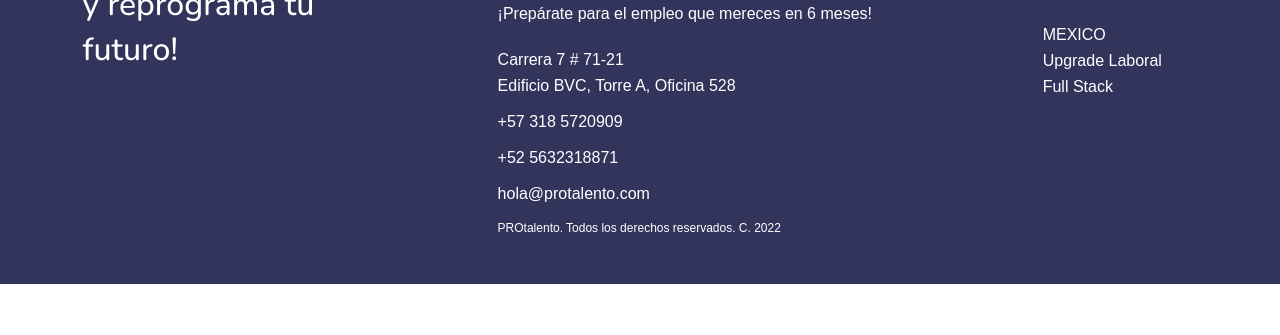
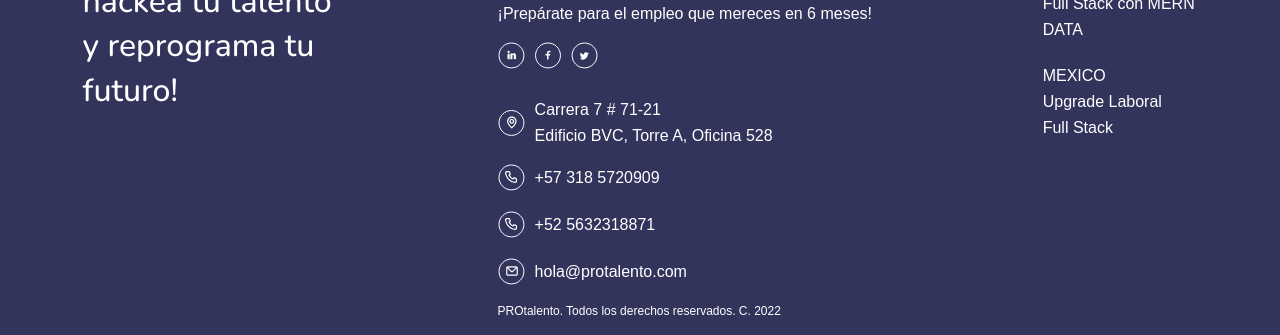
Before and after one commit to Antsar87/featureHome, a plain HTML site: page index.html in a window 1280 px wide. Shown: the part 8481-8816 px from the top of the page. Before the commit the page ends 8765 px from the top, so only its background shows below. Drawn offline with nearby package versions, Linux system fonts and the light colour scheme; a web font is replaced by a local one.

Commit message:
primera pagina terminada

```diff
--- a/index.html
+++ b/index.html
@@ -115,8 +115,12 @@
 
         <div class="hamburguer">
           <button id="toggle">
-            <span class="hamburguer__open">abrir</span>
-            <span class="hamburguer__close">cerrar</span>
+            <span class="hamburguer__open">
+              <img src="images/Tablet/Vector.svg" alt="" />
+            </span>
+            <span class="hamburguer__close">
+              <img src="images/Mobile/Vector.png" alt="" />
+            </span>
           </button>
         </div>
       </div>
@@ -1222,7 +1226,9 @@
           </ul>
         </div>
 
-        <div class="flexContainer justify-content-center align-item-center flexContainer--column flexContainer--row-portrait">
+        <div
+          class="flexContainer justify-content-center align-item-center flexContainer--column flexContainer--row-portrait"
+        >
           <!-- box -->
           <div
             class="industrias__box industrias__box--6 flexContainer align-item-center gap-1 boxShadow radius-smaller pY-2 pX-2"
@@ -1341,18 +1347,26 @@
 
       <!-- box -->
       <div class="small-size">
-        <img
-          src="https://res.cloudinary.com/protalento/image/upload/v1658502294/Website/Home/Desktop/header_logo_protalento_white_j2ztnn.svg"
-          alt=""
-          loading="lazy"
-        />
+        <div class="title title--white title--begin">
+          <img
+            src="https://res.cloudinary.com/protalento/image/upload/v1658502294/Website/Home/Desktop/header_logo_protalento_white_j2ztnn.svg"
+            alt=""
+            loading="lazy"
+          />
+        </div>
 
         <p class="mT-3">¡Prepárate para el empleo que mereces en 6 meses!</p>
 
-        <ul>
-          <li class="flexContainer"></li>
-
-          <li class="mT-3">
+        <ul class="mT-2">
+          <li class="flexContainer gap-1">
+            <a href="#"> <img src="images/Desktop/Linkedin.svg" alt="" /> </a>
+            <a href="#"> <img src="images/Desktop/Facebook.svg" alt="" /> </a>
+            <a href="#"> <img src="images/Desktop/Twitter.svg" alt="" /> </a>
+          </li>
+
+          <li class="flexContainer gap-1 mT-3">
+            <img src="images/Desktop/Group 1727.svg" alt="" />
+
             <p href="#">
               Carrera 7 # 71-21
               <span class="d-block mT-1"
@@ -1361,19 +1375,22 @@
             </p>
           </li>
 
-          <li class="mT-2">
+          <li class="flexContainer align-item-center gap-1 mT-2">
+            <img src="images/Desktop/Group 1728.svg" alt="" />
             <a class="text-decoration-none c-white" href="tel:+573185720909"
               >+57 318 5720909</a
             >
           </li>
 
-          <li class="mT-2">
+          <li class="flexContainer align-item-center gap-1 mT-2">
+            <img src="images/Desktop/Group 1728.svg" alt="" />
             <a class="text-decoration-none c-white" href="tel:+525632318871"
               >+52 5632318871</a
             >
           </li>
 
-          <li class="mT-2">
+          <li class="flexContainer align-item-center gap-1 mT-2">
+            <img src="images/Desktop/Group 1730.svg" alt="" />
             <a
               class="text-decoration-none c-white"
               href="mailto:hola@protalento.com"
--- a/sass/components/_nav.scss
+++ b/sass/components/_nav.scss
@@ -95,8 +95,13 @@
       display: none;
     }
 
+    button {
+      cursor: pointer;
+    }
+
     span {
       position: absolute;
+      transition: transform 1s;
     }
 
     &__open {
```
Also changed, not shown: styles/styles.css, 1 other file.
